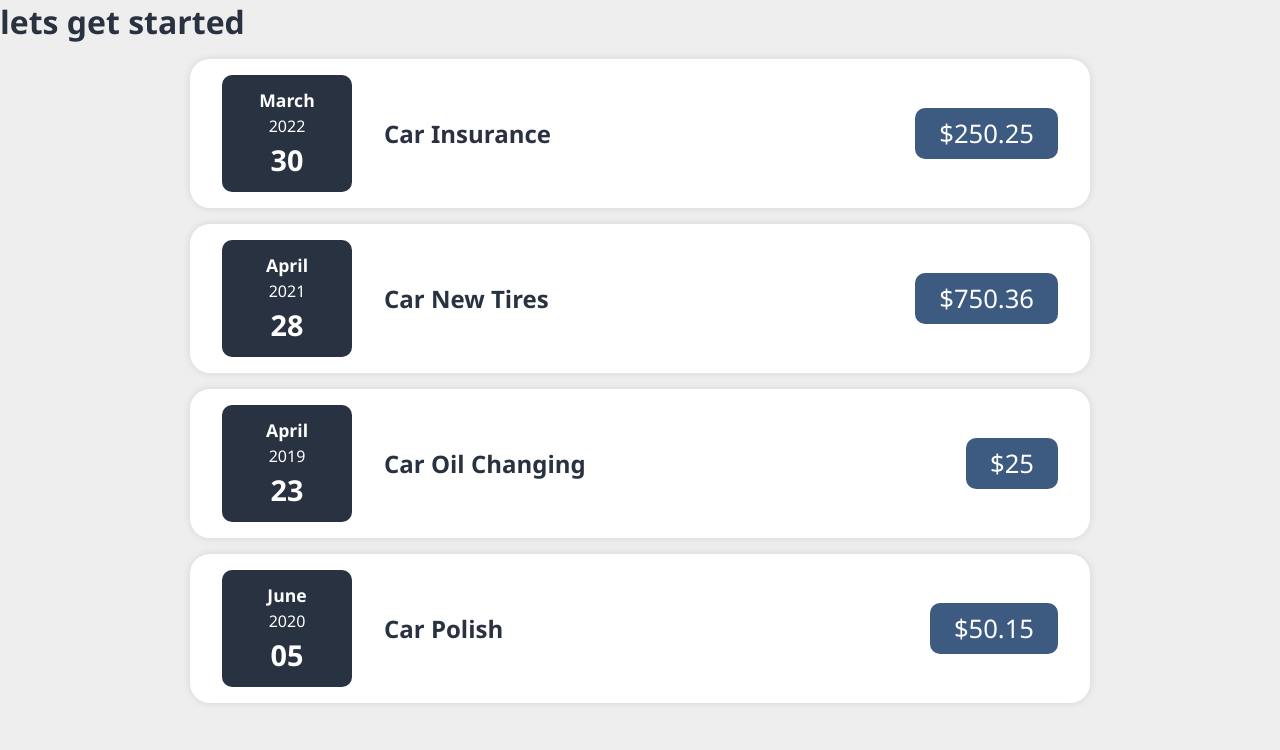
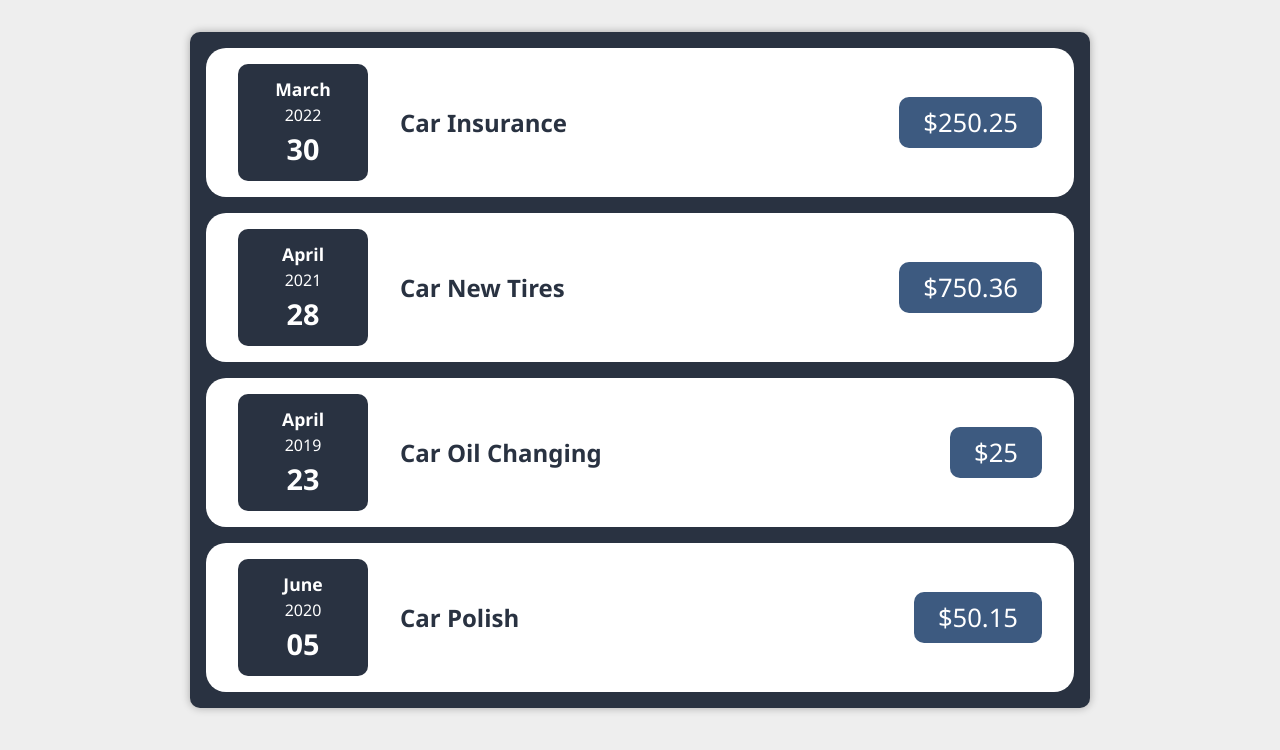
Before and after one commit to neautish/expense-tracker, a React (Create React App) app: page / in a window 1280 px wide. Shown: the top 750 px of the page. Built offline with nearby package versions, Linux system fonts and the light colour scheme.

Commit message:
add expenses components to hold expense items

```diff
--- a/src/App.js
+++ b/src/App.js
@@ -1,7 +1,7 @@
-import ExpenseItem from "./components/ExpenseItem";
+import Expenses from "./components/Expenses";
 
 function App() {
-	const expense = [
+	const expenses = [
 		{
 			title: "Car Insurance",
 			amount: 250.25,
@@ -26,11 +26,7 @@
 
 	return (
 		<div>
-			<h1>lets get started</h1>
-			<ExpenseItem title={expense[0].title} amount={expense[0].amount} date={expense[0].date} />
-			<ExpenseItem title={expense[1].title} amount={expense[1].amount} date={expense[1].date} />
-			<ExpenseItem title={expense[2].title} amount={expense[2].amount} date={expense[2].date} />
-			<ExpenseItem title={expense[3].title} amount={expense[3].amount} date={expense[3].date} />
+			<Expenses items={expenses} />
 		</div>
 	);
 }
--- a/src/components/ExpenseItem.css
+++ b/src/components/ExpenseItem.css
@@ -1,12 +1,11 @@
 .expense-item {
+	width: 100%;
 	display: flex;
 	align-items: center;
-	max-width: 900px;
-	box-shadow: 0 0 0.5rem rgba(0, 0, 0, 0.1);
 	border-radius: 20px;
 	background-color: #fff;
 	padding: 1rem 2rem;
-	margin: 1rem auto;
+	/* margin: 0.5rem auto; */
 }
 
 .expense-item__description {
--- /dev/null
+++ b/src/components/Expenses.css
@@ -0,0 +1,12 @@
+.expenses {
+	max-width: 900px;
+	margin: 2rem auto;
+	padding: 1rem;
+	border-radius: 10px;
+	background-color: #293241;
+	box-shadow: 0 0 0.5rem rgba(0, 0, 0, 0.3);
+
+	display: flex;
+	flex-direction: column;
+	gap: 1rem;
+}
--- /dev/null
+++ b/src/components/Expenses.js
@@ -0,0 +1,15 @@
+import ExpenseItem from "./ExpenseItem";
+import "./Expenses.css";
+
+function Expenses(props) {
+	return (
+		<div className="expenses">
+			<ExpenseItem title={props.items[0].title} amount={props.items[0].amount} date={props.items[0].date} />
+			<ExpenseItem title={props.items[1].title} amount={props.items[1].amount} date={props.items[1].date} />
+			<ExpenseItem title={props.items[2].title} amount={props.items[2].amount} date={props.items[2].date} />
+			<ExpenseItem title={props.items[3].title} amount={props.items[3].amount} date={props.items[3].date} />
+		</div>
+	);
+}
+
+export default Expenses;
```
